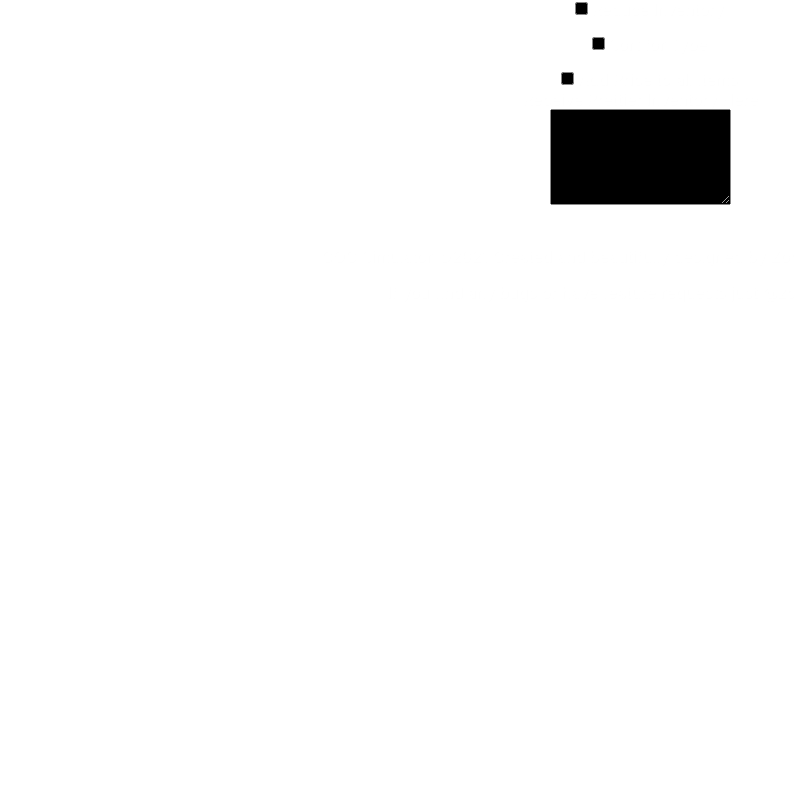
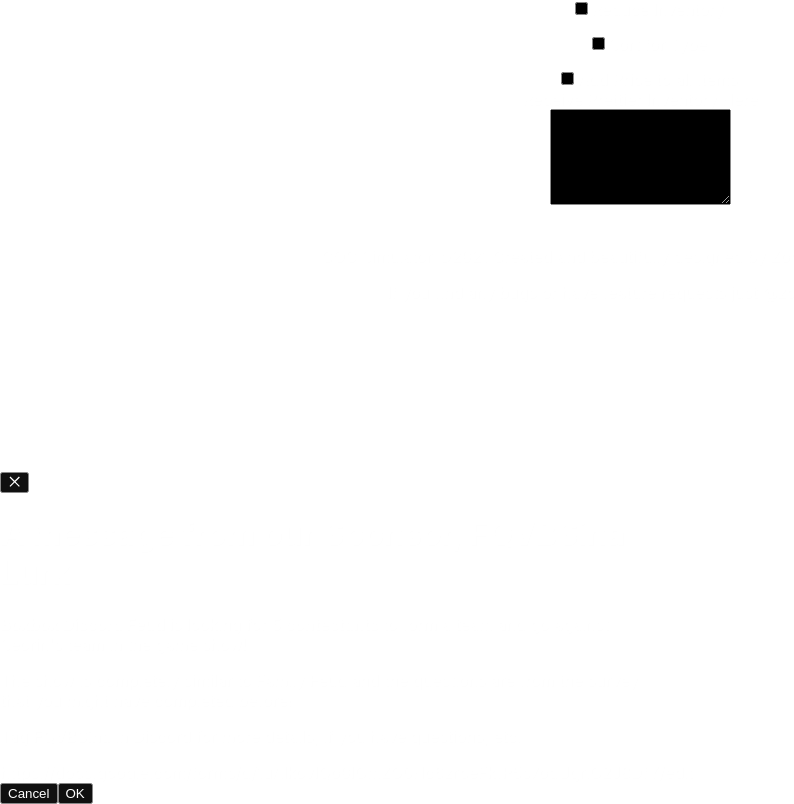
Before and after one commit to JulianThoms/DungeonInventoryCleaner, a React (Create React App) app in the folder dic/: page / in a window 1280 px wide. Shown: the part 342-1146 px from the top of the page, without its empty margins (0-794 px from the left). Before the commit the page ends 813 px from the top, so only its background shows below. Built offline with nearby package versions, Linux system fonts and the light colour scheme; the HTML template or start-up script is replaced by a standard one.

Commit message:
added ads hehe

```diff
--- a/dic/src/App.jsx
+++ b/dic/src/App.jsx
@@ -1,7 +1,7 @@
 import "./App.css";
 import Inventory from "./inventory/Inventory.jsx";
 import ReactGA from "react-ga4";
-import { Layout, Menu } from "antd";
+import { Layout, Menu, Modal } from "antd";
 import { SubnodeOutlined, EditOutlined } from "@ant-design/icons";
 import { useState } from "react";
 const { Header, Content, Footer, Sider } = Layout;
@@ -10,11 +10,40 @@
 function App() {
   ReactGA.initialize("G-R9K7DPFTRE");
   ReactGA.send("pageview");
-
   const [page, setPage] = useState(1);
-
+  const [seeAd, setSeeAd] = useState(
+    localStorage.getItem("seeAd") != undefined
+      ? localStorage.getItem("seeAd")
+      : true
+  );
   return (
     <div className="App">
+      <Modal
+        centered
+        width={"50%"}
+        visible={true}
+        onOk={() => {
+          localStorage.setItem("seeAd", "false");
+          setSeeAd(false);
+        }}
+        onCancel={() => {alert("hah, you thought I would implement this button? :boxkek:")}}
+      >
+        <h1>A message from our Sponsor, FQVBSina Lurk</h1>
+        <p>
+          <b>Boxbox Discord Feud</b> is looking for <b>5 contestants</b> to form a team and go
+          against Seorin's team in the game show!
+        </p>
+        <p>
+          The show is completely similar to Family Feud and the questions are
+          from the survey that you might have completed before!
+        </p>
+        <p>
+          Tag <b>FQVBSina</b> in Discord for more details, if you have questions, etc.
+        </p>
+        <a>
+          https://docs.google.com/forms/d/1uAlkovIQo0IOmZO0Hc6zrpeFkfP5s7odUgriO2J8DfY/edit
+        </a>
+      </Modal>
       <Layout style={{ minHeight: "100vh" }}>
         {/*
         <Sider collapsed={true}>
```
